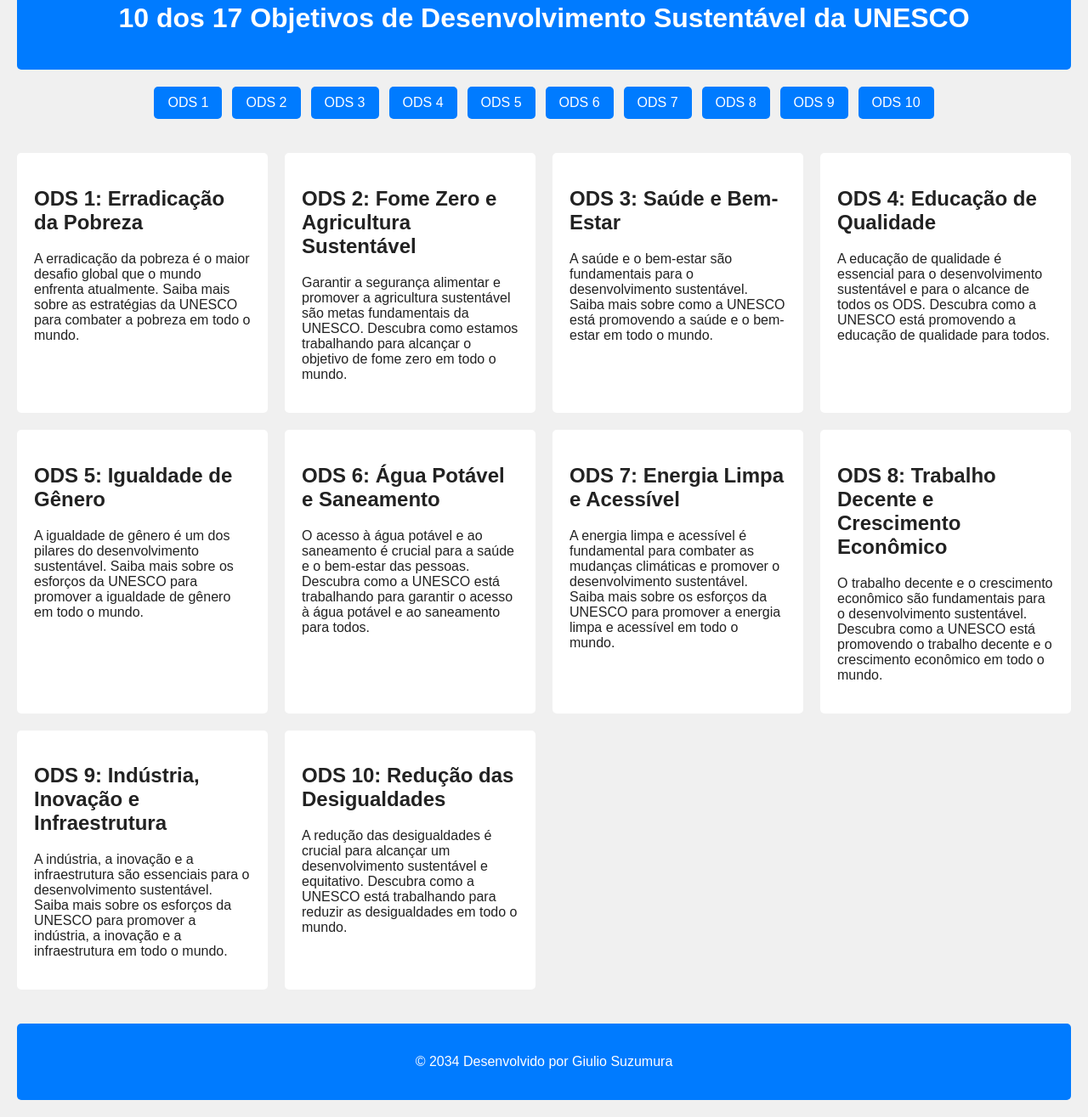
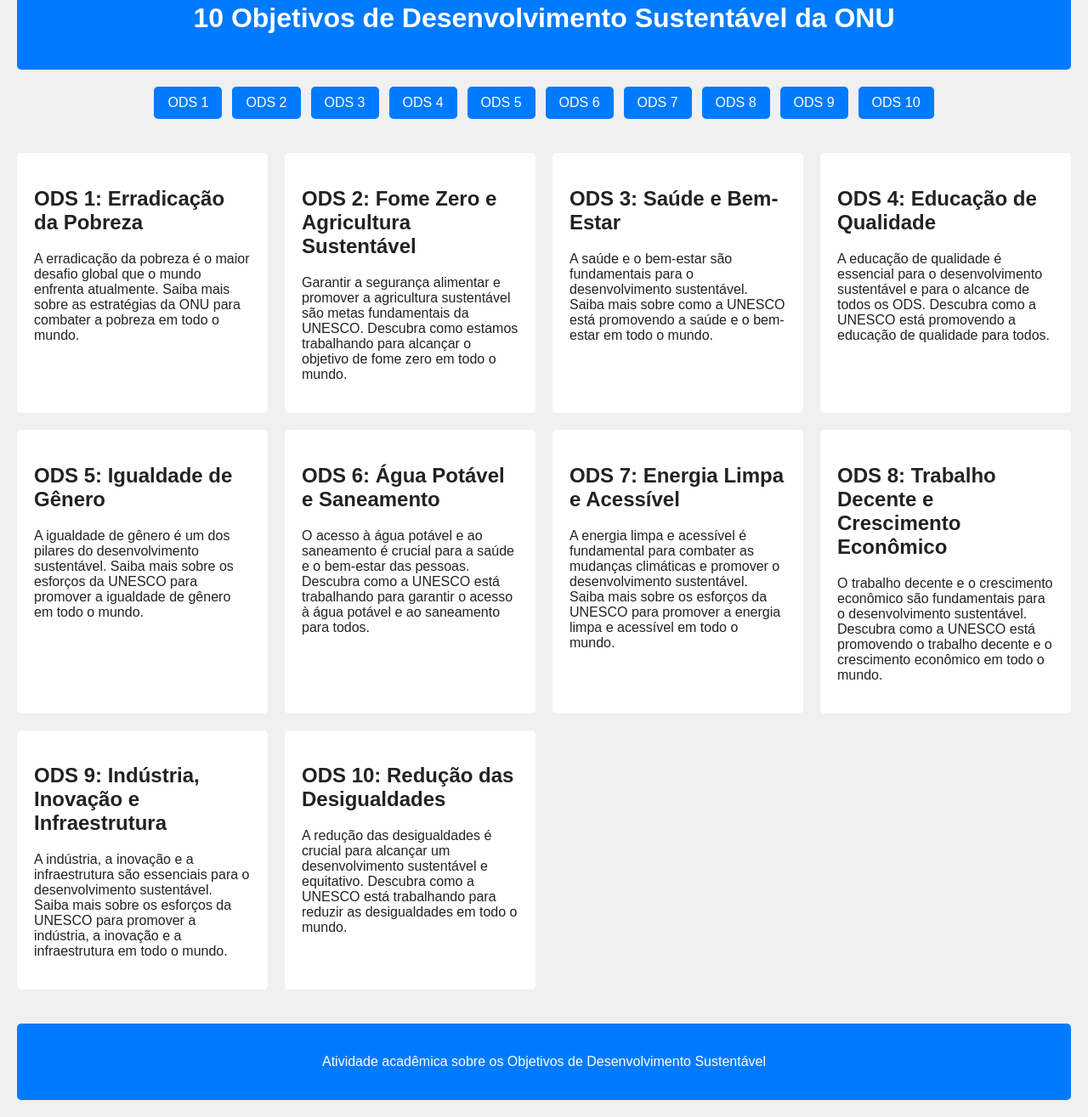
Before and after one commit to lucaszn011/aula-7, a plain HTML site: page lucaaas/index.html in a window 1280 px wide. Shown: the part 58-1373 px from the top of the page at 85% size. Drawn offline with Linux system fonts and the light colour scheme.

Commit message:
Corrige referências de estilo e textos da página

```diff
--- a/lucaaas/index.html
+++ b/lucaaas/index.html
@@ -7,14 +7,12 @@
     <title>Layout com Grid e Flexbox</title>
 
     <link rel="stylesheet" href="style.css">
-    <link rel="stylesheet" href="style_grid.css">
-    <link rel="stylesheet" href="style_flexbox.css">
 
 </head>
 
 <body>
     <header>
-        <h1>10 dos 17 Objetivos de Desenvolvimento Sustentável da UNESCO</h1>
+        <h1>10 Objetivos de Desenvolvimento Sustentável da ONU</h1>
     </header>
 
     <nav>
@@ -36,7 +34,7 @@
         <article id="artigo1">
             <h2>ODS 1: Erradicação da Pobreza</h2>
             <p>A erradicação da pobreza é o maior desafio global que o mundo enfrenta atualmente. Saiba mais sobre as
-                estratégias da UNESCO para combater a pobreza em todo o mundo.</p>
+                estratégias da ONU para combater a pobreza em todo o mundo.</p>
         </article>
 
         <article id="artigo2">
@@ -97,7 +95,7 @@
     </main>
 
     <footer>
-        <p>&copy; 2034 Desenvolvido por Giulio Suzumura</p>
+        <p>Atividade acadêmica sobre os Objetivos de Desenvolvimento Sustentável</p>
     </footer>
 </body>
 <!-- https://www.alura.com.br/artigos/css-grid-guia-propriedades-grid-container-grid-item -->
```
